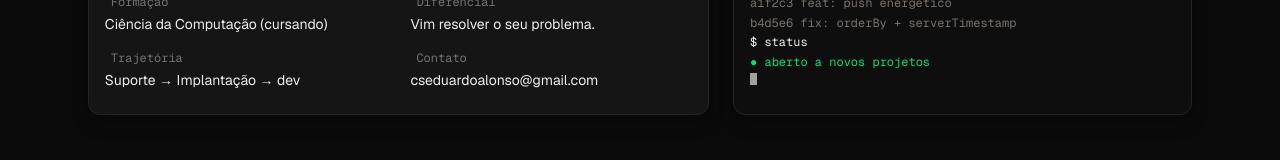
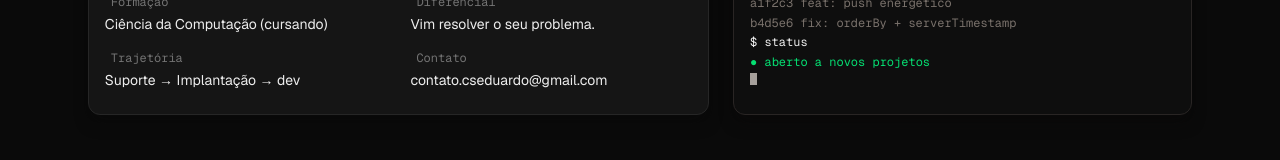
Before and after one commit to zCarlosEduardo/Portfolio, a Next.js app: page / in a window 1280 px wide. Shown: the part 855-1015 px from the top of the page. Built offline with nearby package versions, Linux system fonts and the light colour scheme.

Commit message:
Update: Link
Esqueci de subir junto com o outro linkl

```diff
--- a/components/CardsDadosTerminal.tsx
+++ b/components/CardsDadosTerminal.tsx
@@ -46,7 +46,7 @@ const informacoesAtuais = [
     descricao: "Vim resolver o seu problema.",
   },
   { titulo: "Trajetória", descricao: "Suporte → Implantação → dev" },
-  { titulo: "Contato", descricao: "cseduardoalonso@gmail.com" },
+  { titulo: "Contato", descricao: "contato.cseduardo@gmail.com" },
 ];
 
 export default function CardsDadosTerminal() {
```
